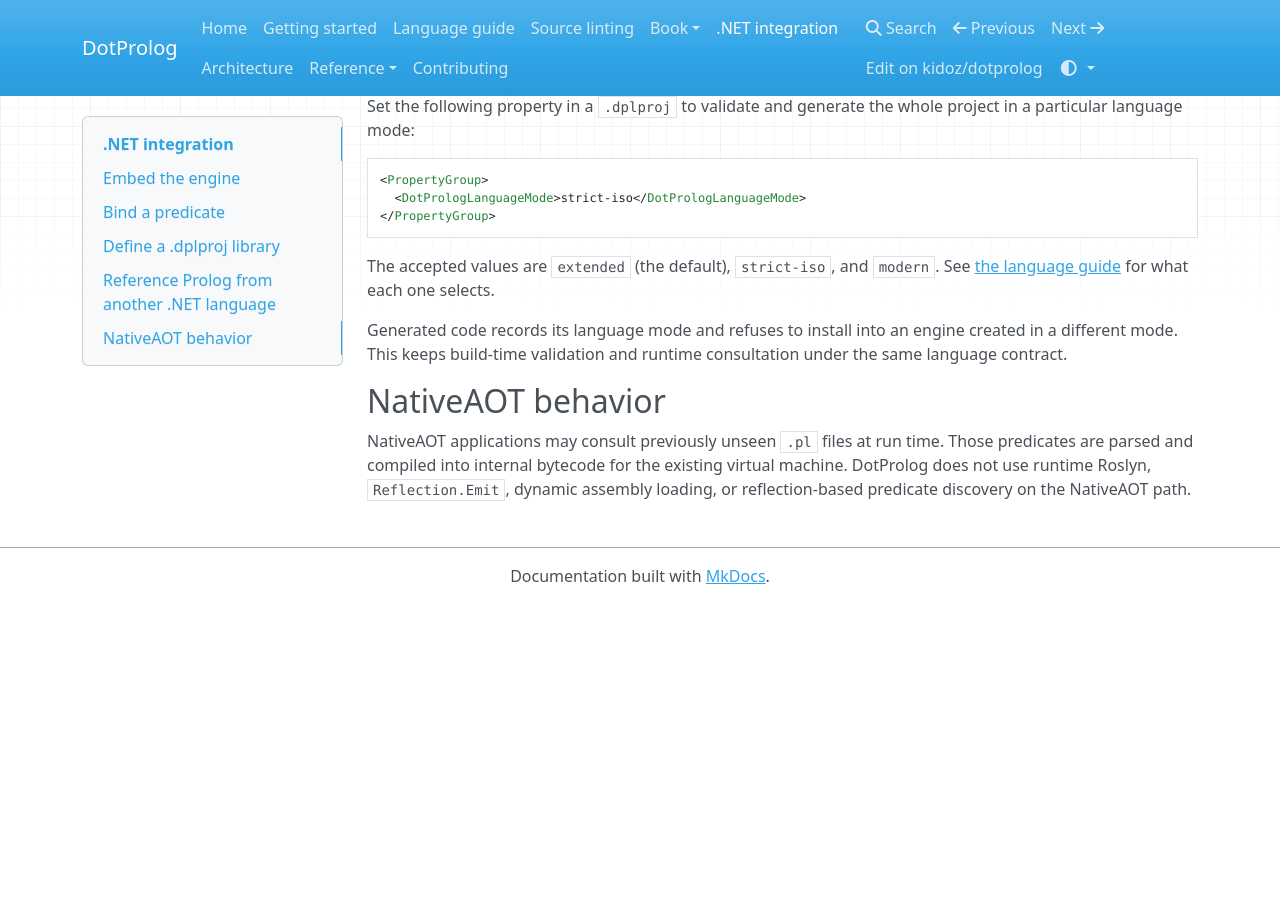
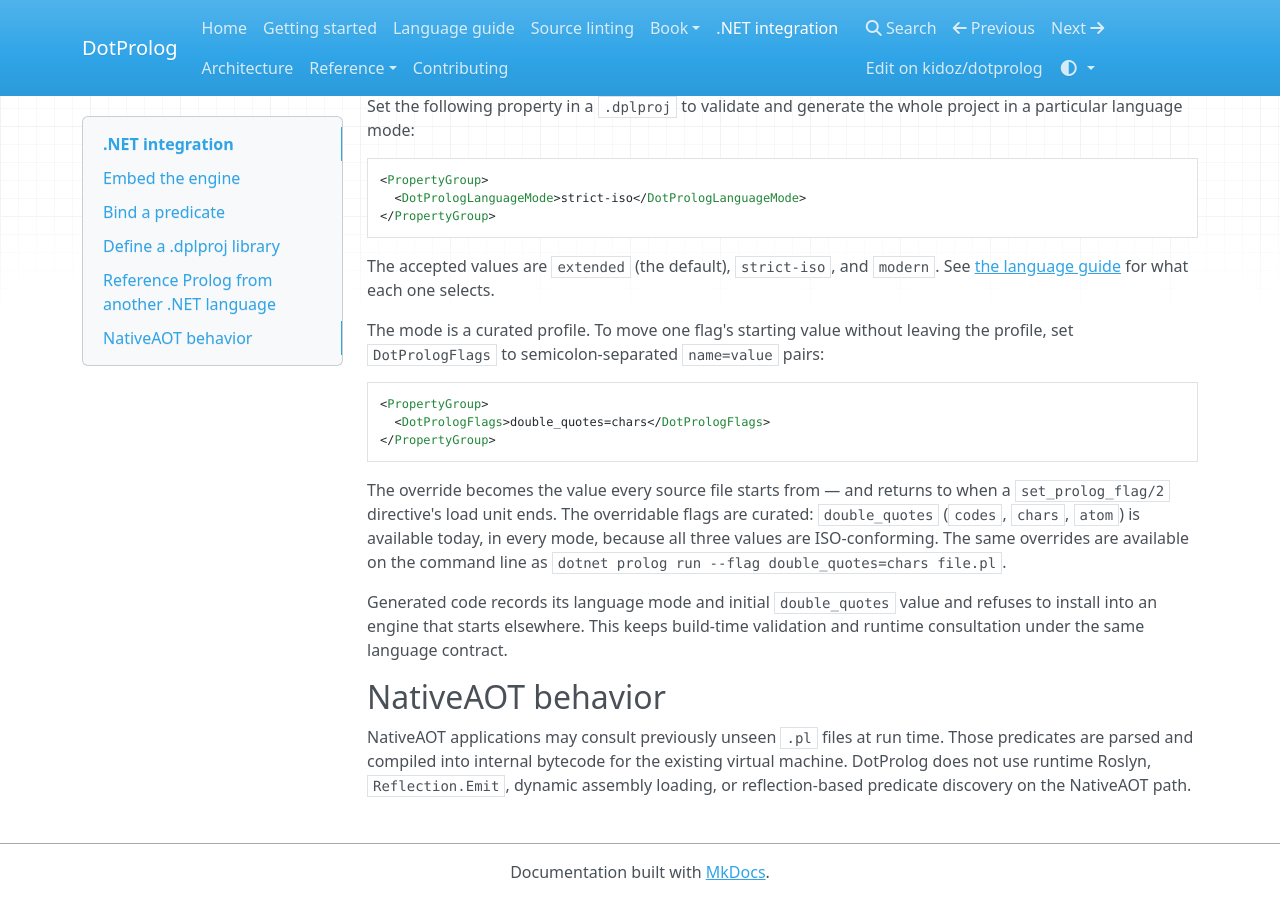
Before and after one commit to kidoz/dotprolog, an MkDocs documentation site: the page built from docs/dotnet-integration.md, in a window 1280 px wide and 900 px high, scrolled down 1916 px. Built offline with MkDocs 1.6.1, drawn with Linux system fonts in a browser that asks for light colours; nearby versions of some CDN libraries; before the commit the page ends 2520 px from its top, so only the background shows below that.

Commit message:
Record the flag overrides in the docs, ledgers, and changelog

````diff
--- a/docs/dotnet-integration.md
+++ b/docs/dotnet-integration.md
@@ -111,9 +111,24 @@ particular language mode:
 The accepted values are `extended` (the default), `strict-iso`, and `modern`. See
 [the language guide](language-guide.md#language-modes) for what each one selects.
 
-Generated code records its language mode and refuses to install into an engine created in a
-different mode. This keeps build-time validation and runtime consultation under the same language
-contract.
+The mode is a curated profile. To move one flag's starting value without leaving the profile, set
+`DotPrologFlags` to semicolon-separated `name=value` pairs:
+
+```xml
+<PropertyGroup>
+  <DotPrologFlags>double_quotes=chars</DotPrologFlags>
+</PropertyGroup>
+```
+
+The override becomes the value every source file starts from — and returns to when a
+`set_prolog_flag/2` directive's load unit ends. The overridable flags are curated:
+`double_quotes` (`codes`, `chars`, `atom`) is available today, in every mode, because all three
+values are ISO-conforming. The same overrides are available on the command line as
+`dotnet prolog run --flag double_quotes=chars file.pl`.
+
+Generated code records its language mode and initial `double_quotes` value and refuses to install
+into an engine that starts elsewhere. This keeps build-time validation and runtime consultation
+under the same language contract.
 
 ## NativeAOT behavior
 
````
Also changed, not shown: CHANGELOG.md (+9 -0 lines), COMPATIBILITY.md (+1 -1 lines), docs/getting-started.md (+10 -0 lines), docs/language-guide.md (+3 -1 lines), docs/reference/iso-processor-characteristics.md (+6 -3 lines), docs/reference/swi-compatibility.md (+1 -1 lines).
